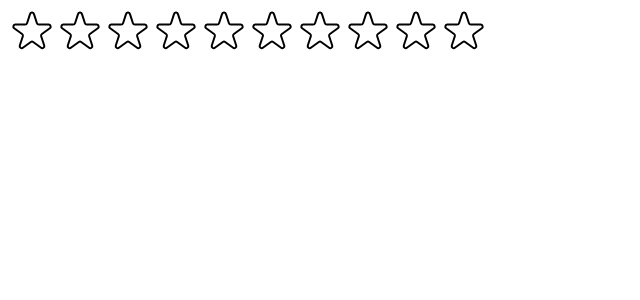
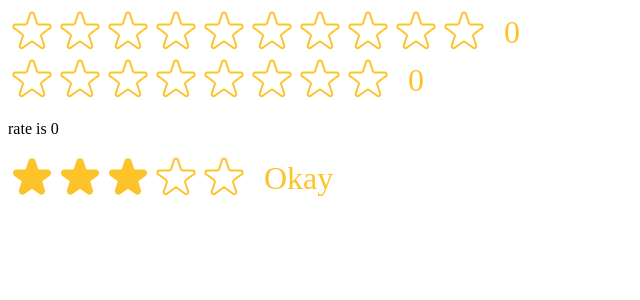
Before and after one commit to gitsheyno/use-popcorn, a React (Create React App) app: page / in a window 1280 px wide. Shown: the top 300 px of the page, without its empty margins (0-640 px from the left). Built offline with nearby package versions, Linux system fonts and the light colour scheme.

Commit message:
rating functionalities added

```diff
--- a/src/components/star-rating/StarRating.jsx
+++ b/src/components/star-rating/StarRating.jsx
@@ -10,50 +10,91 @@ const starContainerStye = {
   //   gap: "4px",
 };
 
-const textStyle = {
-  lineHieght: "1",
-  margin: "0",
-};
-
-const starStyle = {
-  width: "48px",
-  height: "48px",
-  display: "block",
-  cursor: "pointer",
-};
-const StarRating = ({ maxRatinrg = 0 }) => {
+const StarRating = ({
+  maxRatinrg = 0,
+  color = "#fcc429",
+  size = 48,
+  message = [],
+  className = "",
+  defaultRating = 0,
+  setMovieRating,
+}) => {
   const HandlerRating = (starts) => {
     setRating(starts);
+    setMovieRating(starts);
   };
-  const [ratinrg, setRating] = useState(0);
+
+  const [ratinrg, setRating] = useState(defaultRating);
+  const [tempRate, setTempRate] = useState(0);
+
+  const handlerTempRateIn = (input) => {
+    setTempRate(input);
+  };
+
+  const textStyle = {
+    lineHieght: "1",
+    margin: "0",
+    color,
+    fontSize: `${size / 1.5}px`,
+  };
+
   return (
     <div style={containerStyles}>
       <div style={starContainerStye}>
         {Array.from({ length: maxRatinrg }, (_, index) => (
           <Star
+            className={className}
             key={index + 1}
             onClick={HandlerRating}
             id={index + 1}
-            full={index < ratinrg}
+            full={tempRate > 0 ? index < tempRate : index < ratinrg}
+            rate={tempRate}
+            onHover={handlerTempRateIn}
+            color={color}
+            size={size}
           />
         ))}
       </div>
-      <p style={textStyle}>{ratinrg || ""}</p>
+      <p style={textStyle}>
+        {message.length === maxRatinrg
+          ? message[tempRate ? tempRate - 1 : ratinrg - 1]
+          : ratinrg || "" || tempRate}
+      </p>
     </div>
   );
 };
 
 export default StarRating;
 
-const Star = ({ onClick, id, full }) => {
+const Star = ({ onClick, id, full, onHover, color, size }) => {
+  const handleMouseIn = (e) => {
+    onHover(id);
+  };
+  const handleMouseOut = () => {
+    onHover(0);
+  };
+
+  const starStyle = {
+    width: `${size}px`,
+    height: `${size}px`,
+    display: "block",
+    cursor: "pointer",
+    color: color,
+  };
   return (
-    <span role="button" style={starStyle} onClick={() => onClick(id)}>
+    <span
+      role="button"
+      style={starStyle}
+      onClick={() => onClick(id)}
+      onMouseEnter={handleMouseIn}
+      onMouseLeave={handleMouseOut}
+    >
       {full ? (
         <svg
           xmlns="http://www.w3.org/2000/svg"
           viewBox="0 0 20 20"
-          fill="#000"
-          stroke="#000"
+          fill={color}
+          stroke={color}
         >
           <path d="M9.049 2.927c.3-.921 1.603-.921 1.902 0l1.07 3.292a1 1 0 00.95.69h3.462c.969 0 1.371 1.24.588 1.81l-2.8 2.034a1 1 0 00-.364 1.118l1.07 3.292c.3.921-.755 1.688-1.54 1.118l-2.8-2.034a1 1 0 00-1.175 0l-2.8 2.034c-.784.57-1.838-.197-1.539-1.118l1.07-3.292a1 1 0 00-.364-1.118L2.98 8.72c-.783-.57-.38-1.81.588-1.81h3.461a1 1 0 00.951-.69l1.07-3.292z" />
         </svg>
@@ -62,7 +103,7 @@ const Star = ({ onClick, id, full }) => {
           xmlns="http://www.w3.org/2000/svg"
           fill="none"
           viewBox="0 0 24 24"
-          stroke="#000"
+          stroke={color}
         >
           <path
             strokeLinecap="round"
--- a/src/index.js
+++ b/src/index.js
@@ -1,12 +1,31 @@
-import React from "react";
+import React, { useState } from "react";
 import ReactDOM from "react-dom/client";
 // import "./index.css";
 // import App from "./App";
 import StarRating from "./components/star-rating/StarRating";
 
 const root = ReactDOM.createRoot(document.getElementById("root"));
+
+const Test = () => {
+  const [MovieRating, setMovieRating] = useState(0);
+  return (
+    <div>
+      <StarRating maxRatinrg={8} setMovieRating={setMovieRating} />
+      <p>rate is {MovieRating}</p>
+    </div>
+  );
+};
 root.render(
   <React.StrictMode>
     <StarRating maxRatinrg={10} />
+    <Test />
+    <StarRating
+      maxRatinrg={5}
+      // color="red"
+      // size={24}
+      message={["Terrible", "Bad", "Okay", "Good", "Amazing"]}
+      className="test"
+      defaultRating={3}
+    />
   </React.StrictMode>
 );
```
